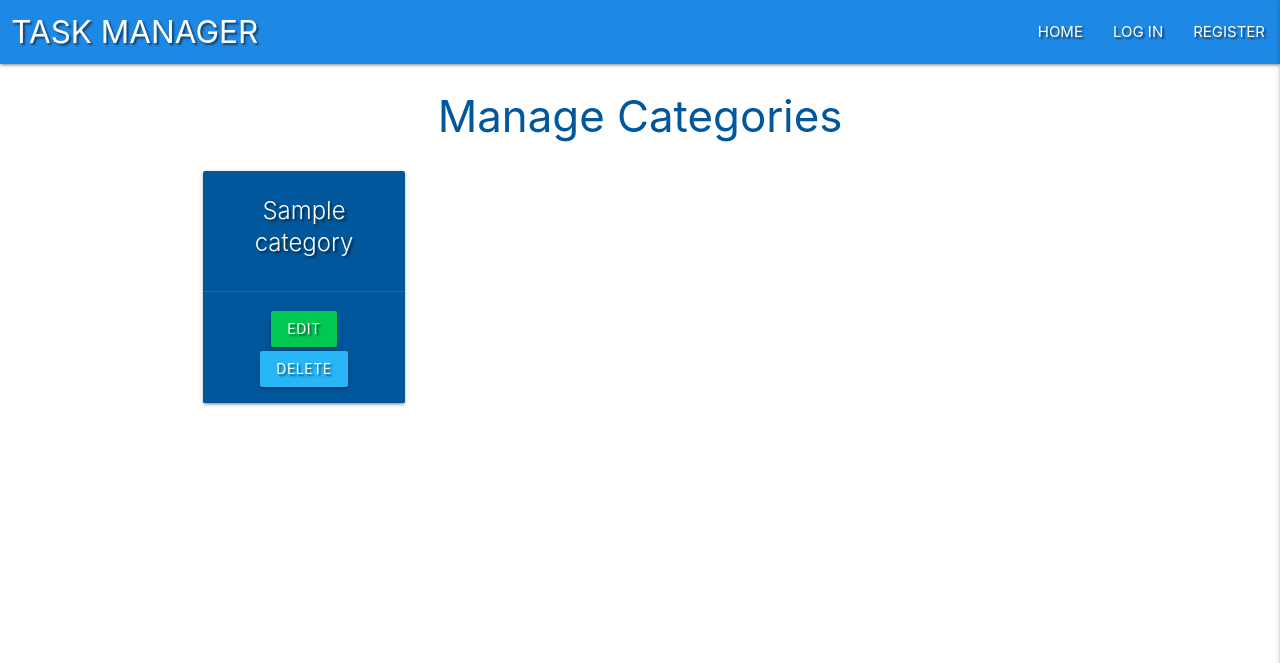
After one commit to JoyZadan/task-manager, a Flask app: page /get_categories in a window 1280 px wide. The commit adds this page. Shown: the top 663 px of the page. Run offline with Flask 2, Linux system fonts and the light colour scheme; a database or web service that is not in the repository returns one stand-in record (values such as "Sample title"); some libraries are stand-ins or nearby versions.

Commit message:
Add Manage Categories template

```diff
--- a/app.py
+++ b/app.py
@@ -174,6 +174,15 @@ def delete_task(task_id):
     return redirect(url_for("get_tasks"))
 
 
+@app.route("/get_categories")
+def get_categories():
+    """
+    docstrings
+    """
+    categories = list(mongo.db.categories.find().sort("category_name", 1))
+    return render_template("categories.html", categories=categories)
+
+
 if __name__ == "__main__":
     app.run(host=os.environ.get("IP"),
             port=int(os.environ.get("PORT")),
--- a/templates/base.html
+++ b/templates/base.html
@@ -26,7 +26,9 @@
                     {% if session.user %}
                         <li><a href="{{ url_for('profile', username=session['user']) }}">PROFILE</a></li>
                         <li><a href="{{ url_for('add_task') }}">NEW TASK</a></li>
-                        <li><a href="#">MANAGE CATEGORIES</a></li>
+                        {% if session.user|lower == "admin"| lower %}
+                            <li><a href="{{ url_for('get_categories') }}">MANAGE CATEGORIES</a></li>
+                        {% endif %}
                         <li><a href="{{ url_for('logout') }}">LOG OUT</a></li>
                     {% else %}
                         <li><a href="{{ url_for('login') }}">LOG IN</a></li>
@@ -43,7 +45,9 @@
             {% if session.user %}
                 <li><a href="{{ url_for('profile', username=session['user']) }}">PROFILE</a></li>
                 <li><a href="{{ url_for('add_task') }}">NEW TASK</a></li>
-                <li><a href="#">MANAGE CATEGORIES</a></li>
+                {% if session.user|lower == "admin"| lower %}
+                    <li><a href="{{ url_for('get_categories') }}">MANAGE CATEGORIES</a></li>
+                {% endif %}
                 <li><a href="{{ url_for('logout') }}">LOG OUT</a></li>
             {% else %}
                 <li><a href="{{ url_for('login') }}">LOG IN</a></li>
--- /dev/null
+++ b/templates/categories.html
@@ -0,0 +1,22 @@
+{% extends "base.html" %}
+{% block content %}
+
+    <h3 class="light-blue-text text-darken-4 center-align">Manage Categories</h3>
+
+    <div class="row">
+        {% for category in categories %}
+            <div class="col s12 m3 center-align">
+                <div class="card light-blue darken-4 text-shadow center-align">
+                    <div class="card-content white-text">
+                        <span class="card-title">{{ category.category_name }}</span>
+                    </div>
+                    <div class="card-action">
+                        <a href="#" class="btn green accent-4">Edit</a>
+                        <a href="#" class="btn light-blue lighten-1">Delete</a>
+                    </div>
+                </div>
+            </div>
+        {% endfor %}
+    </div>
+
+{% endblock %}
--- a/templates/tasks.html
+++ b/templates/tasks.html
@@ -7,6 +7,7 @@
         {% for task in tasks %}
         <li>
             <div class="collapsible-header white-text light-blue darken-4 text-shadow">
+
                 <div class="col s3">
                     <i class="material-icons">expand_more</i>
                     {% if session.user|lower == task.created_by|lower %}
```
